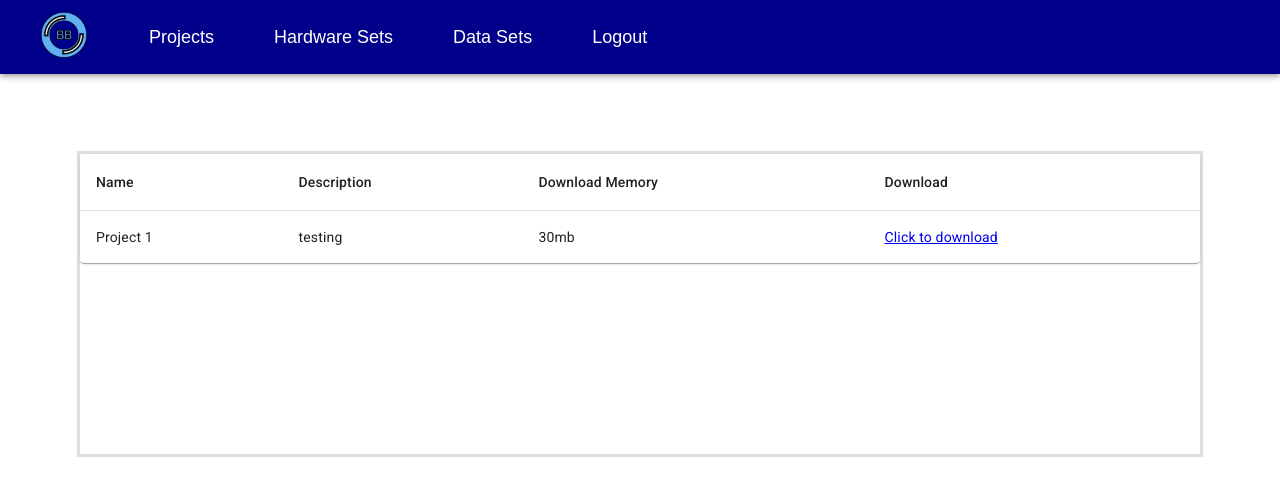
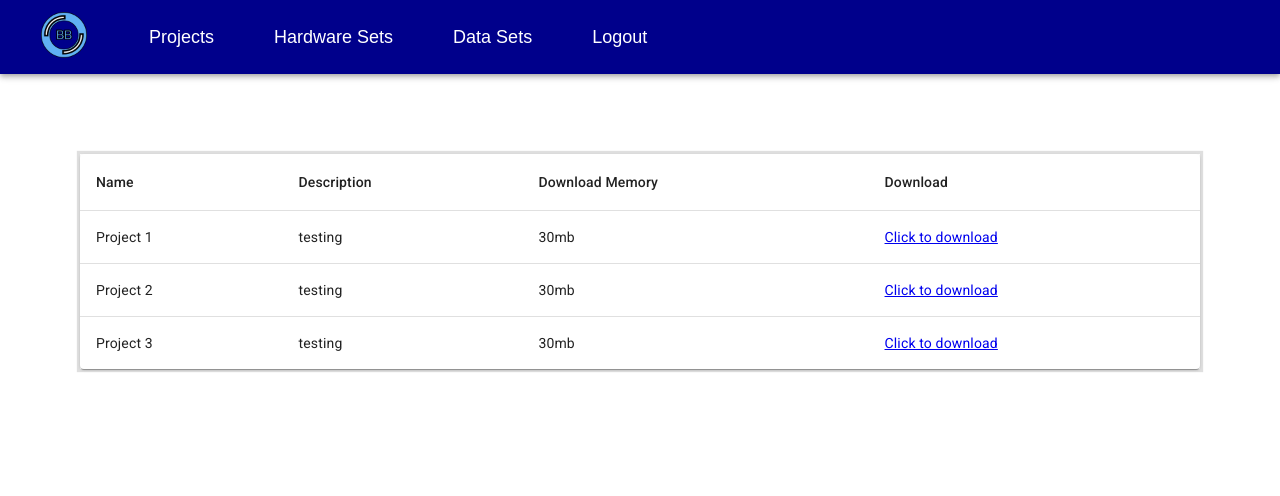
Before and after one commit to techster10173/SoftLab, a React (Create React App) app in the folder frontend/: page /data in a window 1280 px wide. Shown: the top 496 px of the page. Built offline with nearby package versions, Linux system fonts and the light colour scheme.

Commit message:
Update DataSets.jsx

```diff
--- a/frontend/src/DataSets.jsx
+++ b/frontend/src/DataSets.jsx
@@ -16,24 +16,16 @@ import Button from '@mui/material/Button';
 import Typography from '@mui/material/Typography';
 import Modal from '@mui/material/Modal';
 
-const style = {
-    position: 'relative',
-    top: '50%',
-    left: '50%',
-    transform: 'translate(-50%, -50%)',
-    width: 400,
-    bgcolor: 'background.paper',
-    border: '2px solid #000',
-    boxShadow: 24,
-    p: 4,
-  };
 
   function createData(name, description, memory, download) {
       return {name, description, memory, download};
     }
 
     const rows = [
-      createData('Project 1', 'testing', '30mb',<a href='/somefile.txt' download>Click to download</a>)
+      createData('Project 1', 'testing', '30mb',<a href='/somefile.txt' download>Click to download</a>),
+      createData('Project 2', 'testing', '30mb',<a href='/somefile.txt' download>Click to download</a>),
+      createData('Project 3', 'testing', '30mb',<a href='/somefile.txt' download>Click to download</a>),
+
     ];
 
 export class DataSets extends React.Component {
@@ -43,18 +35,16 @@ export class DataSets extends React.Component {
                 <Navbar />
           <Box
               sx={{
-                height: 300,
                 marginLeft: 10,
                 marginRight: 10,
                 marginTop: 10,
                 marginBottom: 10,
-                // backgroundColor: 'primary.dark',
 
                 boxShadow: '0 0 1px 3px rgba(0, 0, 0, .125)',
             }}
           >
-            <TableContainer component={Paper} left>
-              <Table sx={{ minWidth: 400 }} aria-label="simple table">
+            <TableContainer component={Paper}>
+              <Table aria-label="simple table">
                 <TableHead>
                   <TableRow>
                     <TableCell align="middle">Name</TableCell>
```
